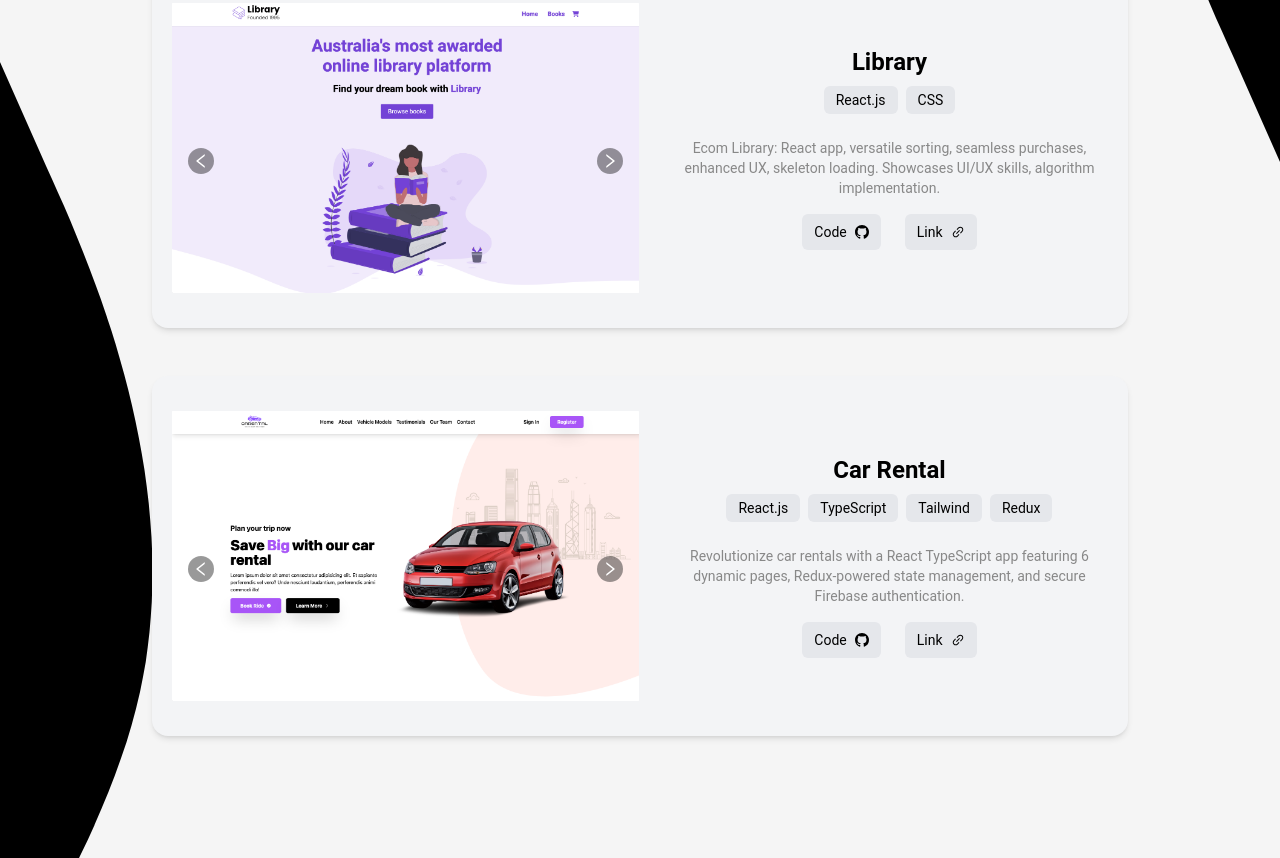
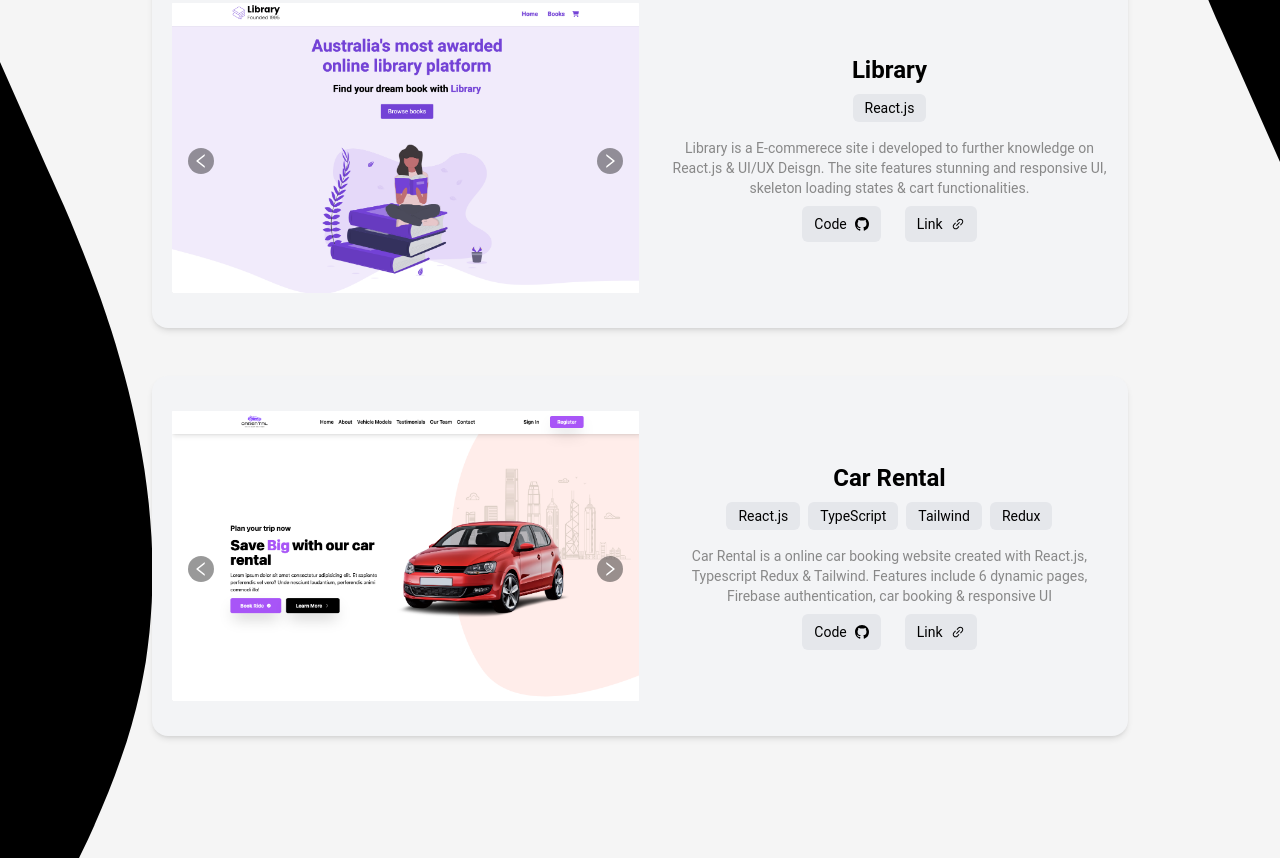
Before and after one commit to Cakinn1/Eportfolio-2023, a React (Create React App) app: page / in a window 1280 px wide. Shown: the part 2660-3518 px from the top of the page. Built offline with nearby package versions, Linux system fonts and the light colour scheme.

Commit message:
finish changing all project descriptions

```diff
--- a/src/components/Project.tsx
+++ b/src/components/Project.tsx
@@ -15,10 +15,10 @@ export default function Project() {
   const project3Animate = project3View ? "animate__project3" : "";
   const project4Animate = project4View ? "animate__project4" : "";
   const data: ProjectDataProps[] = [
-  // Ultraverse remains the same
     {
       image: ["u1.png", "u2.png", "u3.png", "u4.png"],
-    information: "This project was a Virtual Internship mockup where I had to create all the functionality using the data provided via an API.",
+      information:
+        "Ultraverse is my internship project built with React.js, tailwind & axios. During this internship i learnt how to create detail pull request, read documentation and explain why i programmed a feature.",
       links: {
         github: "https://github.com/Cakinn1/Anthony-internship",
         vercel: "https://anthony-internship.vercel.app/",
@@ -40,10 +40,15 @@ const data: ProjectDataProps[] = [
       projectAnimate: project1Animate,
       projectInView: project1View,
     },
-  // Busy Bee is now the second element
     {
-    image: ["BUSY_BEE_PHOTO_1.png", "BUSY_BEE_PHOTO_2.png", "BUSY_BEE_PHOTO_3.png", "BUSY_BEE_PHOTO_4.png"],
-    information: "Busy Bee is a social media web application I built to practise Next.js, Tailwind, Redux and Firebase. Features include CRUD functionality, posts, user authentication, likes, comments and server-side rendering",
+      image: [
+        "BUSY_BEE_PHOTO_1.png",
+        "BUSY_BEE_PHOTO_2.png",
+        "BUSY_BEE_PHOTO_3.png",
+        "BUSY_BEE_PHOTO_4.png",
+      ],
+      information:
+        "Busy Bee is a social media web application I built to practise Next.js, Tailwind, Redux and Firebase. Features include CRUD functionality, posts, user authentication, likes, comments and server-side rendering",
       links: {
         github: "https://github.com/Cakinn1/Busy-Bee",
         vercel: "https://busy-bee-opal.vercel.app/",
@@ -65,13 +70,14 @@ const data: ProjectDataProps[] = [
       projectAnimate: project4Animate,
       projectInView: project4View,
     },
-  // E-commerce Library is now the third element
     {
+      // Ecom Library: React app, versatile sorting, seamless purchases, enhanced UX, skeleton loading. Showcases UI/UX skills, algorithm implementation.
       image: ["b1.png", "b2.png", "b3.png", "b4.png"],
-    information: "Ecom Library: React app, versatile sorting, seamless purchases, enhanced UX, skeleton loading. Showcases UI/UX skills, algorithm implementation.",
+      information:
+        "Library is a E-commerece site i developed to further knowledge on React.js & UI/UX Deisgn. The site features stunning and responsive UI, skeleton loading states & cart functionalities.",
       links: {
-      github: "https://github.com/Cakinn1/Ecom-Library-React",
-      vercel: "https://ecom-library-react-v3.vercel.app/",
+        github: "https://github.com/Cakinn1/Ecom-App-lib",
+        vercel: "https://ecom-app-lib.vercel.app/",
       },
       projectName: "Library",
       technologies: [
@@ -79,7 +85,7 @@ const data: ProjectDataProps[] = [
           framework: "React.js",
           typeScript: "",
           javasScript: "",
-        css: "CSS",
+          css: "",
           Api: "",
           fireBase: "",
           redux: "",
@@ -90,10 +96,10 @@ const data: ProjectDataProps[] = [
       projectAnimate: project2Animate,
       projectInView: project2View,
     },
-  // Car Rental is now the last element
     {
       image: ["r1.png", "r2.png", "r3.png", "r4.png"],
-    information: "Revolutionize car rentals with a React TypeScript app featuring 6 dynamic pages, Redux-powered state management, and secure Firebase authentication.",
+      information:
+        "Car Rental is a online car booking website created with React.js, Typescript Redux & Tailwind. Features include 6 dynamic pages, Firebase authentication, car booking & responsive UI",
       links: {
         github: "https://github.com/Cakinn1/carRental-app",
         vercel: "https://car-rental-app-mu.vercel.app/",
@@ -116,7 +122,6 @@ const data: ProjectDataProps[] = [
       projectInView: project3View,
     },
   ];
-
 
   return (
     <section className="relative ">
--- a/src/components/Projects.tsx
+++ b/src/components/Projects.tsx
@@ -59,7 +59,7 @@ export default function Projects({
         )}
       </div>
 
-      <div className="md:w-[50%] flex  lg:space-y-4 space-y-1 md:justify-center  md:items-center md:text-center flex-col">
+      <div className="md:w-[50%] flex  lg:space-y-2 space-y-1 md:justify-center  md:items-center md:text-center flex-col">
         <div className="flex gap-x-2  flex-col space-y-2">
           <h1 className="font-bold text-2xl ">
             <span>{projectName}</span>
```
Lines whose indentation alone changed are shown as unchanged.
